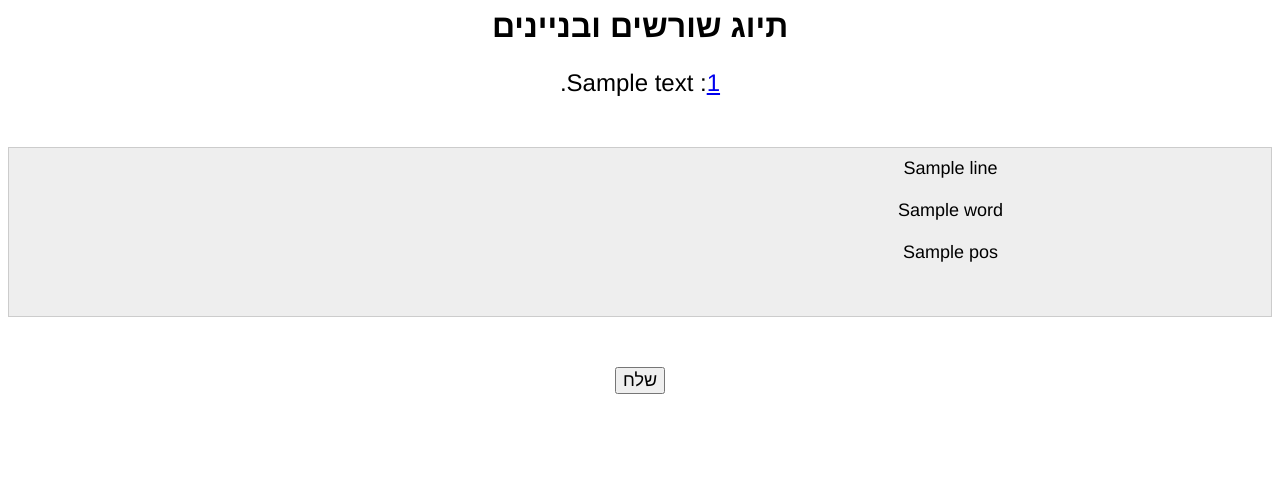
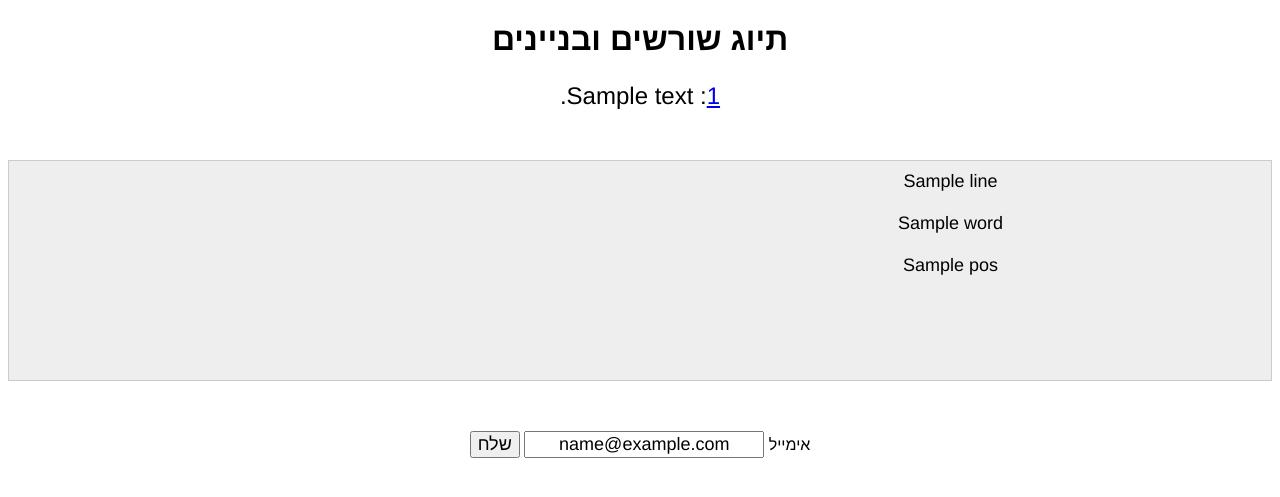
Before and after one commit to elazarg/rootem, a Flask app: template web/templates/index.html in a window 1280 px wide. Shown: the top 497 px of the page. Run offline with Flask 2, Linux system fonts and the light colour scheme; the template is opened without the code that fills it: most values are stand-ins (such as "Sample title", 1, 10 or a date in 2020); parts of the project's set-up code (start-up, migrations or seed data) failed here and were passed over; some web fonts are replaced.

Commit message:
add email, sentence id, and corpus to requrests

```diff
--- a/web/app.py
+++ b/web/app.py
@@ -1,6 +1,6 @@
 import random
 
-from flask import Flask, render_template, request, redirect
+from flask import Flask, render_template, request, redirect, make_response
 app = Flask(__name__)
 
 
@@ -25,12 +25,14 @@ def utility_processor():
 
 
 def preload():
-    with open('../rootem-data/verbs_govil.tsv', encoding='utf-8') as f:
-        sentences = f.read().split('# sent_id = ')[1:]
-        global_dict = {}
-        for s in sentences:
-            sent_id, text, *lines = s.strip().split('\n')
-            global_dict[sent_id] = (text[8:], [line.split('\t') for line in lines])
+    global_dict = {}
+    for file in ['../rootem-data/verbs_govil.tsv', '../rootem-data/verbs_openlp.tsv']:
+        with open(file, encoding='utf-8') as f:
+            sentences = f.read().split('# sent_id = ')[1:]
+            for s in sentences:
+                sent_id, text, *lines = s.strip().split('\n')
+                corpus = file.split('/')[-1]
+                global_dict[(corpus, sent_id)] = (text[8:], [line.split('\t') for line in lines])
     return global_dict
 
 
@@ -40,22 +42,30 @@ global_dict = preload()
 @app.route('/upload', methods=['POST'])
 def upload():
     # TODO: validation
-    sentence = list(sorted(request.form.items(), key=lambda x: int(x[0].split('_')[0])))
+    (_, corpus), (_, sent_id), *items, (_, email) = request.form.items()
+    sentence = list(sorted(items, key=lambda x: int(x[0].split('_')[0])))
     with open('../rootem-data/requests.tsv', 'a', encoding='utf-8') as f:
+        print("# email =", email, file=f)
+        print("# corpus =", corpus, file=f)
+        print("# sent_id =", sent_id, file=f)
         for i in range(0, len(sentence), 5):
             (id, _), (_, word), (_, pos), (_, binyan), (_, root) = sentence[i:i+5]
-            print(id, word, pos, binyan, root, sep='\t', file=f)
+            print(id, word, pos or '_', binyan or '_', root or '_', sep='\t', file=f)
         print(file=f)
-    return redirect('/')
+    resp = make_response(redirect('/'))
+    resp.set_cookie('email', email)
+    return resp
 
 
 @app.route('/', methods=['GET'])
 def random_sentence():
-    sent_id, (text, lines) = random.choice(list(global_dict.items()))
-    return render_template('index.html', sent_id=sent_id, text=text, lines=lines)
+    email = request.cookies.get('email', 'nobody@nowhere.com')
+    (corpus, sent_id), (text, lines) = random.choice(list(global_dict.items()))
+    return render_template('index.html', corpus=corpus, sent_id=sent_id, text=text, lines=lines, email=email)
 
 
-@app.route('/<sent_id>')
-def specific_sentence(sent_id):
-    text, lines = global_dict[sent_id]
-    return render_template('index.html', sent_id=sent_id, text=text, lines=lines)
+@app.route('/<corpus>/<sent_id>')
+def specific_sentence(corpus, sent_id):
+    email = request.cookies.get('email', 'nobody@nowhere.com')
+    text, lines = global_dict[(corpus, sent_id)]
+    return render_template('index.html', corpus=corpus, sent_id=sent_id, text=text, lines=lines, email=email)
--- a/web/templates/index.html
+++ b/web/templates/index.html
@@ -1,12 +1,15 @@
-<html>
+<!doctype html>
+<html lang="he">
     <head>
         <title>תיוג שורשים ובניינים</title>
         <link rel= "stylesheet" type= "text/css" href= "{{ url_for('static',filename='style.css') }}">
     </head>
     <body dir="rtl">
         <h1>תיוג שורשים ובניינים</h1>
-        <p><a href="{{ sent_id }}">{{ sent_id }}</a>: {{ text }}</p>
+        <p><a href="/{{corpus}}/{{sent_id}}">{{ sent_id }}</a>: {{ text }}</p>
         <form method="POST" action="/upload" >
+            <input type="hidden" name="corpus" value="{{corpus}}"/>
+            <input type="hidden" name="sent_id" value="{{sent_id}}"/>
         <table>
           <thead>
             <tr>
@@ -20,12 +23,17 @@
           <tbody>
           {% for id, word, pos, _ in lines %}
             <tr>
-                <td>{{ id }} <input type="hidden" name="{{ id }}"> </td>
-                <td>{{ word }} <input type="hidden" name="{{ id }}_word" value="{{ word }}">  </td>
-                <td>{{ translate(pos) }} <input type="hidden" name="{{ id }}_pos" value="{{ pos }}"> </td>
+                <td>{{ id }} <input type="hidden" name="{{ id }}"/> </td>
+                <td>{{ word }} <input type="hidden" name="{{ id }}_word" value="{{ word }}"/>  </td>
+                <td>{{ translate(pos) }} <input type="hidden" name="{{ id }}_pos" value="{{ pos }}"/> </td>
+                {% set visibility = 'hidden' %}
+                {% set required = '' %}
                 {% if pos == 'VERB' %}
+                {% set required = 'required' %}
+                {% set visibility = 'visible' %}
+                {% endif %}
                     <td>
-                        <select name="{{ id }}_verb" required="true">
+                        <select name="{{ id }}_verb" {{required}} style="visibility:{{visibility}};">
                             <option></option>
                             {% for binyan, heb_binyan in binyanim.items() %}
                             <option value="{{ binyan }}">{{ heb_binyan }}</option>
@@ -33,16 +41,14 @@
                         </select>
                     </td>
                     <td>
-                        <input name="{{ id }}_root" type="text" size="4" maxlength="4"/>
+                        <input name="{{ id }}_root" type="text" size="4" maxlength="4" {{required}} style="visibility:{{visibility}};" />
                     </td>
-                {% else %}
-                    <td><input name="{{ id }}_verb" type="hidden" value="_"/></td>
-                    <td><input name="{{ id }}_root" type="hidden" value="_"/></td>
-                {% endif %}
              </tr>
             {% endfor %}
             </tbody>
         </table>
+            <label for="email">אימייל</label>
+            <input id="email" name="email" type="email" value="{{ email }}"/>
             <input type="submit" value="שלח"/>
         </form>
     </body>
```
